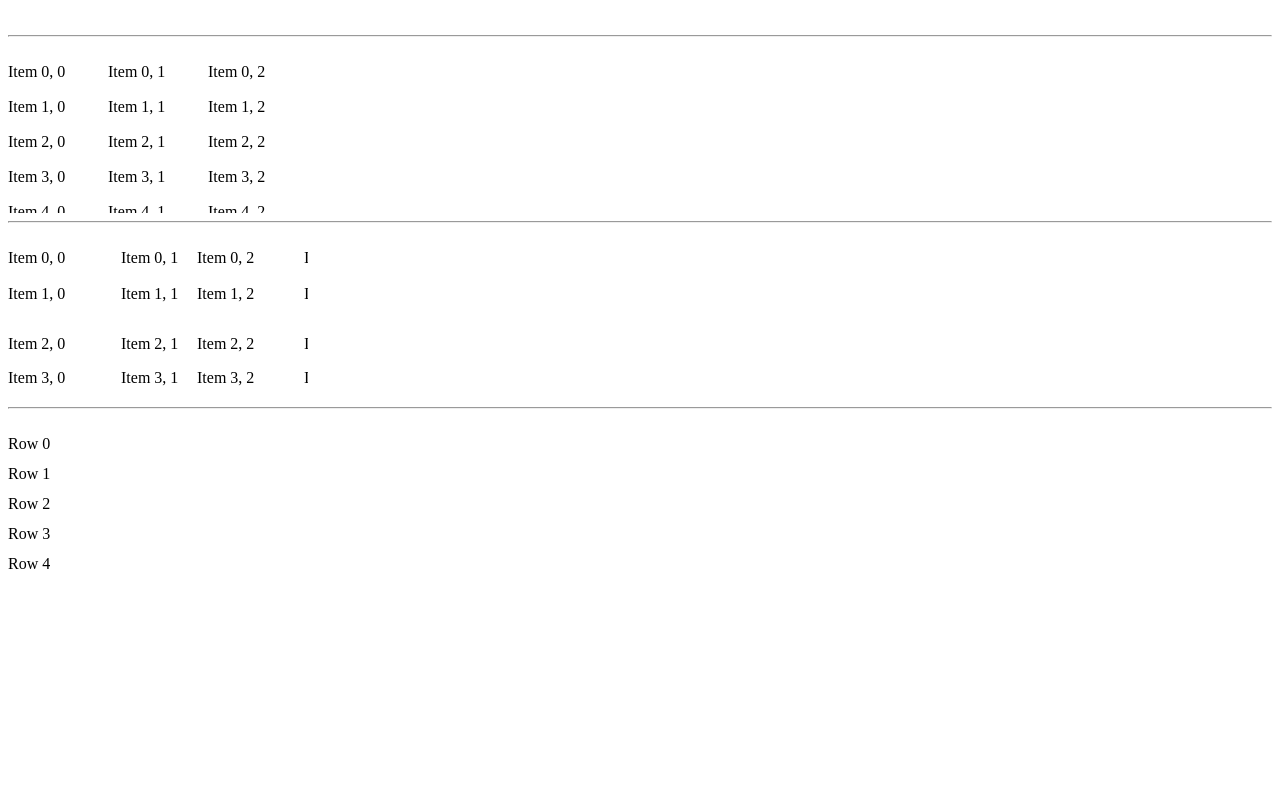
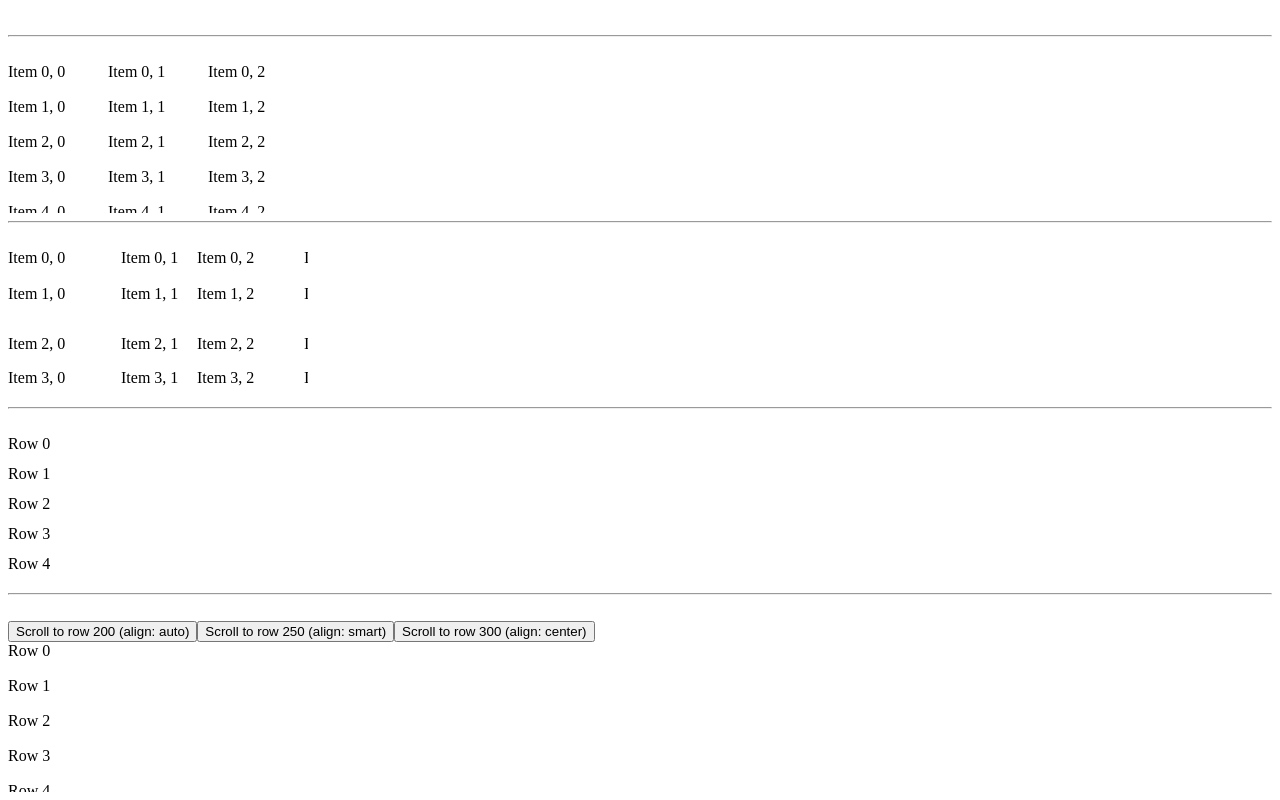
Before and after one commit to adityackr/react-window-practice, a React (Vite) app: page / in a window 1280 px wide. Shown: the part 539-1339 px from the top of the page. Before the commit the page ends 1132 px from the top, so only its background shows below. Built offline with nearby package versions, Linux system fonts and the light colour scheme.

Commit message:
add: scrolling-to-item

```diff
--- a/package.json
+++ b/package.json
@@ -9,6 +9,7 @@
     "preview": "vite preview"
   },
   "dependencies": {
+    "memoize-one": "^6.0.0",
     "react": "^18.2.0",
     "react-dom": "^18.2.0",
     "react-window": "^1.8.8"
--- a/src/App.jsx
+++ b/src/App.jsx
@@ -2,6 +2,7 @@ import FixedSizeGridExample from './components/fixed-size-grid';
 import FixedSizedListColumn from './components/fixed-size-list/fixed-column';
 import FixedSizedListRow from './components/fixed-size-list/fixed-row';
 import ScrollingIndicators from './components/scrolling-indicators';
+import ScrollingToItem from './components/scrolling-to-item';
 import VariableSizeGridExample from './components/variable-size-grid';
 import VariableSizeListColumn from './components/variable-size-list/column';
 import VariableSizeListRow from './components/variable-size-list/row';
@@ -28,6 +29,9 @@ const App = () => {
 			<hr />
 			<br />
 			<ScrollingIndicators />
+			<hr />
+			<br />
+			<ScrollingToItem />
 		</div>
 	);
 };
--- /dev/null
+++ b/src/components/scrolling-to-item/index.jsx
@@ -0,0 +1,39 @@
+import React, { useRef } from 'react';
+import { FixedSizeList } from 'react-window';
+import Row from '../shared/row';
+
+const ScrollingToItem = (props) => {
+	const listRef = useRef(0);
+
+	const scrollToRow200Auto = () => listRef.current.scrollToItem(200);
+	const scrollToRow250Smart = () => listRef.current.scrollToItem(250, 'smart');
+	const scrollToRow300Center = () =>
+		listRef.current.scrollToItem(300, 'center');
+	return (
+		<>
+			<div>
+				<button onClick={scrollToRow200Auto}>
+					Scroll to row 200 (align: auto)
+				</button>
+				<button onClick={scrollToRow250Smart}>
+					Scroll to row 250 (align: smart)
+				</button>
+				<button onClick={scrollToRow300Center}>
+					Scroll to row 300 (align: center)
+				</button>
+			</div>
+			<FixedSizeList
+				height={150}
+				itemCount={1000}
+				itemSize={35}
+				ref={listRef}
+				width={300}
+				{...props}
+			>
+				{Row}
+			</FixedSizeList>
+		</>
+	);
+};
+
+export default ScrollingToItem;
```
Also changed, not shown: 1 other file (tests, documents, lock files or other folders).
